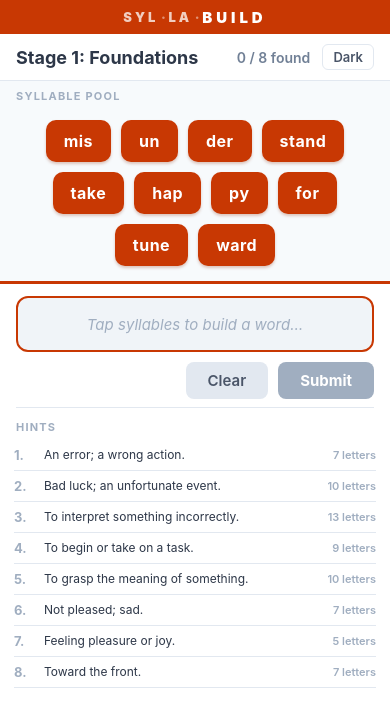
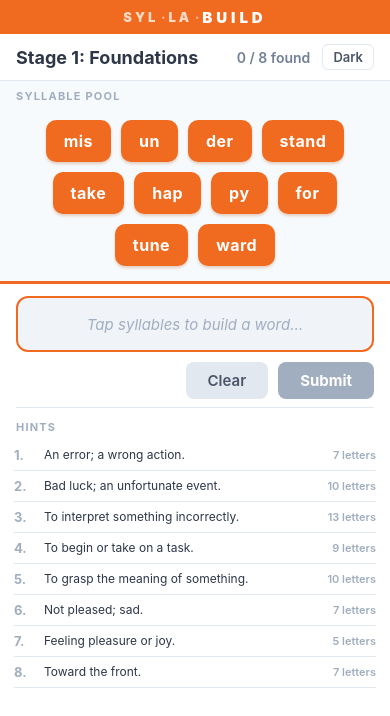
Before and after one commit to armonkahil/vocabularyGuessGame, a React Native app: screen / in a window 390 px wide. Shown: the top 716 px of the page. Built offline with nearby package versions, Linux system fonts and the light colour scheme.

Commit message:
changed the color

```diff
--- a/src/theme/colors.ts
+++ b/src/theme/colors.ts
@@ -22,8 +22,8 @@ export const lightColors: Colors = {
   surface:         '#F7FAFC',
   surfaceAlt:      '#F0F4F8',
   border:          '#E2E8F0',
-  accent:          '#C83803',
-  accentShadow:    '#8B2700',
+  accent:          '#F06A20',
+  accentShadow:    '#B34B10',
   onAccent:        '#FFFFFF',
   textPrimary:     '#2D3748',
   textSecondary:   '#4A5568',
@@ -41,8 +41,8 @@ export const darkColors: Colors = {
   surface:         '#2D3748',
   surfaceAlt:      '#374151',
   border:          '#4A5568',
-  accent:          '#C83803',
-  accentShadow:    '#8B2700',
+  accent:          '#F06A20',
+  accentShadow:    '#B34B10',
   onAccent:        '#FFFFFF',
   textPrimary:     '#F7FAFC',
   textSecondary:   '#CBD5E0',
```
